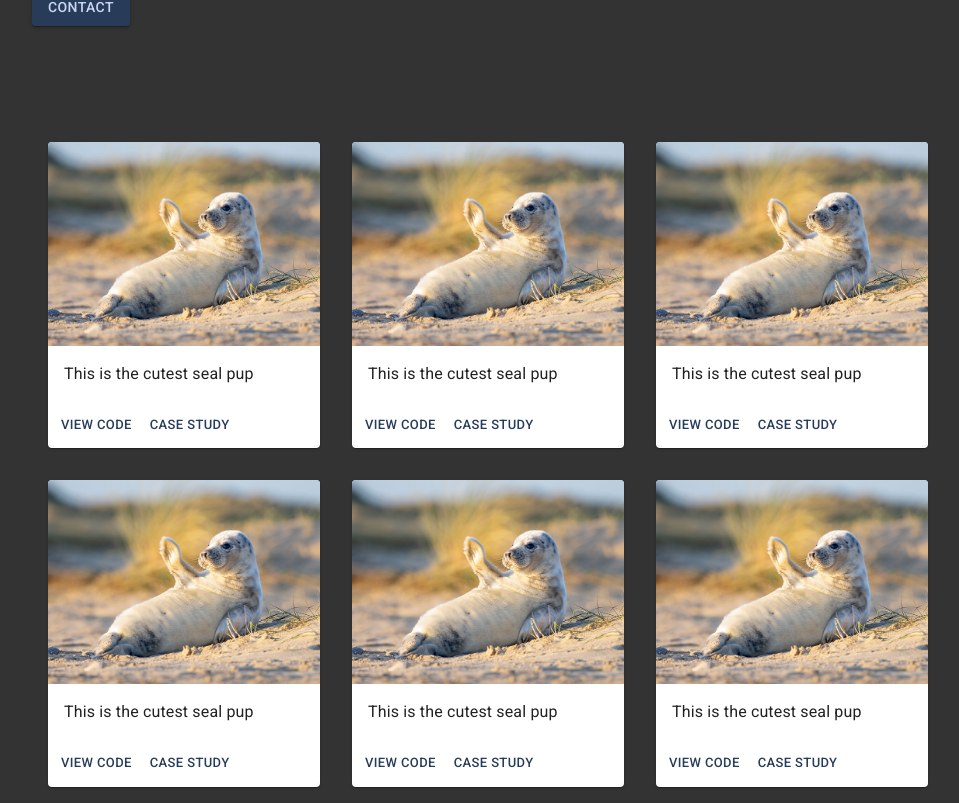
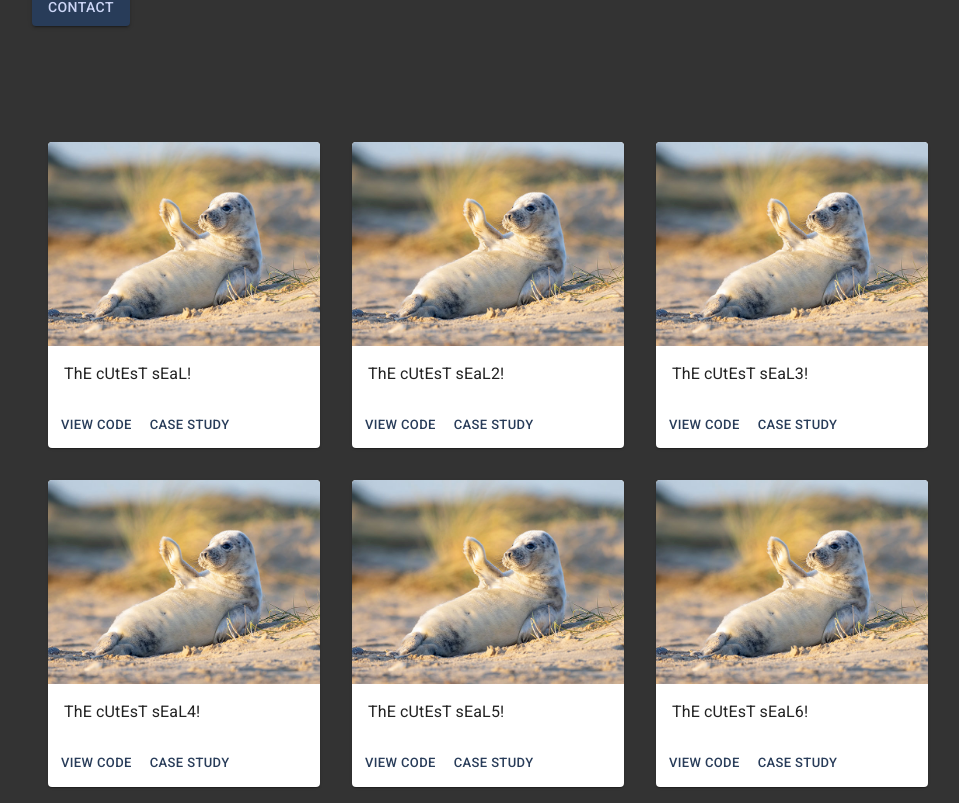
Before and after one commit to Blazekla/portfolio, a React (Create React App) app: page / in a window 1280 px wide. Shown: the part 417-1220 px from the top of the page, without its empty margins (152-1111 px from the left). Built offline with nearby package versions, Linux system fonts and the light colour scheme.

Commit message:
general cleanup and added data file to organize data

```diff
--- a/src/App.js
+++ b/src/App.js
@@ -12,44 +12,10 @@ import Contact from "./components/Contact";
 import Footer from "./components/Footer";
 
 // import theme from "./styles/theme";
-import {
-  createMuiTheme,
-  makeStyles,
-  ThemeProvider
-} from "@material-ui/core/styles";
-
-// const useStyles = makeStyles(theme);
+import { createMuiTheme, ThemeProvider } from "@material-ui/core/styles";
 
 import { useTheme } from "@material-ui/core/styles";
 import { height } from "@material-ui/system";
-
-///Potentially remove the code below////////
-// const useStyles = makeStyles(theme => ({
-//   /* The animation code */
-//   "@keyframes example ": {
-//     from: {
-//       opacity: 0,
-//       top: "50px"
-//     },
-//     to: {
-//       visibility: "visible",
-//       opacity: 1,
-//       top: 0
-//     }
-//   },
-
-//   container: {
-//     visibility: "hidden",
-//     //adding the postion to 'relative' helps to make the shift from bottom up!!
-//     // position: "relative",
-//     animationName: "$example",
-//     animationDuration: "1.5s",
-//     "animation-fill-mode": "forwards",
-//     animationDelay: "1s",
-//     animationTimingFunction: "cubic-bezier(0.645, 0.045, 0.355, 1)"
-//   }
-// }));
-///Potentially remove the code above//////////////////////
 
 const theme = {
   palette: {
@@ -79,18 +45,10 @@ const theme = {
 const theming = createMuiTheme(theme);
 
 function App() {
-  // const classes = useStyles();
-
-  const theme = useTheme();
   return (
     <React.Fragment>
-      <ThemeProvider
-        theme={theming}
-        // style={{ backgroundColor: "#546686" }}//This doesn't work
-      >
-        <CssBaseline
-        // style={{ backgroundColor: "#546686" }} //THis doesn't work
-        />
+      <ThemeProvider theme={theming}>
+        <CssBaseline />
         <div
           style={{
             backgroundColor: "#333",
@@ -98,20 +56,9 @@ function App() {
             flexDirection: "column",
             minHeight: "100vh"
           }}
-
-          // className={classes.container} this one works!
         >
-          {console.log(theming)}
-          {/* <div className={classes.container}> */}
           <MenuAppBar />
-          {/* </div> */}
-          {/* <TestBar /> */}
-          <div
-            className="content"
-
-            //todo:
-            //display as block?
-          >
+          <div className="content">
             <div
               className="mainContent"
               style={{
@@ -123,29 +70,13 @@ function App() {
             >
               <HeroBanner />
               <Container maxWidth="md">
-                <Projects
-
-                //todo:
-                //text-align: center;
-                // max-width: 600px;
-                // padding: 150px 0px;
-                // margin: 0px auto 100px;
-                />
+                <Projects />
               </Container>
-              {/* Add margins during design phase*/}
 
               {/* <About />
               <Contact /> */}
             </div>
-            <Footer
-              id="howdy"
-              //todo:
-              //display:flex
-              //justify content-center
-              //alignt items: center
-              //flex direction: column
-              //padding 15px
-            />
+            <Footer />
           </div>
         </div>
       </ThemeProvider>
--- a/src/components/AppBar.js
+++ b/src/components/AppBar.js
@@ -152,8 +152,7 @@ function MenuAppBar() {
       <MenuItem onClick={handleMenuClose}>My account</MenuItem>
     </Menu>
   );
-  let next = false;
-  console.error(`initial next value: ${next}`);
+
   return (
     <React.Fragment>
       <CSSTransition
--- a/src/components/Footer.js
+++ b/src/components/Footer.js
@@ -36,7 +36,7 @@ function Footer() {
   const classes = useStyles();
   return (
     <React.Fragment>
-      <footer id="footeridinside" className={classes.footer}>
+      <footer id="footer" className={classes.footer}>
         <Typography
           variant="h6"
           align="center"
--- a/src/components/HeroUnit.js
+++ b/src/components/HeroUnit.js
@@ -8,6 +8,8 @@ import makeStyles from "@material-ui/core/styles/makeStyles";
 
 import { CSSTransition } from "react-transition-group";
 import "../styles/projects.css";
+
+import pageData from "./data/pageData";
 
 function HeroUnit() {
   const [isMounted, setIsMounted] = useState(false);
@@ -55,7 +57,7 @@ function HeroUnit() {
                 color: theme.palette.primary.contrastText
               }}
             >
-              Hi, my name is
+              {pageData.hero.title}
             </Typography>
           </CSSTransition>
 
@@ -75,7 +77,7 @@ function HeroUnit() {
                 transitionDelay: "300ms"
               }}
             >
-              Luis Cristo.
+              {pageData.hero.name}
             </Typography>
           </CSSTransition>
 
@@ -92,8 +94,7 @@ function HeroUnit() {
                 transitionDelay: "400ms"
               }}
             >
-              I will help you create professional and beautiful solutions for
-              all your web development needs.
+              {pageData.hero.description}
             </Typography>
           </CSSTransition>
           <Grid
@@ -117,11 +118,7 @@ function HeroUnit() {
                 >
                   {/* div element necessary to apply transition since Button component
                 has existing transition that conflicts */}
-                  <Button
-                    variant="contained"
-                    color="primary"
-                    href="#footeridinside"
-                  >
+                  <Button variant="contained" color="primary" href="#footer">
                     Contact
                   </Button>
                 </div>
--- a/src/components/Projects.js
+++ b/src/components/Projects.js
@@ -7,6 +7,7 @@ import {
   TransitionGroup,
   CSSTransition
 } from "react-transition-group";
+import pageData from "./data/pageData";
 
 const count = [1, 2, 3, 4, 5, 6];
 
@@ -58,11 +59,20 @@ function Projects() {
           }
         }
       >
-        {count.map(id => (
-          <Grid item key={id} xs={12} sm={6} md={4} style={{ padding: "16px" }}>
-            <ContentCard link={"https://github.com/Blazekla"} />
-          </Grid>
-        ))}
+        {pageData.project.map(({ title, code }, id) => {
+          return (
+            <Grid
+              item
+              key={id}
+              xs={12}
+              sm={6}
+              md={4}
+              style={{ padding: "16px" }}
+            >
+              <ContentCard link={code} title={title} />
+            </Grid>
+          );
+        })}
       </Grid>
     </CSSTransition>
     // {/* </Container> */}
--- /dev/null
+++ b/src/components/data/pageData.js
@@ -0,0 +1,42 @@
+const pageData = {
+  hero: {
+    title: "Hi, my name is",
+    name: "Luis Cristo.",
+    description:
+      "I will help you create professional and beautiful solutions for all your web development needs."
+  },
+  project: [
+    {
+      title: "ThE cUtEsT sEaL!",
+      code: "#",
+      caseStudy: "#"
+    },
+    {
+      title: "ThE cUtEsT sEaL2!",
+      code: "#2",
+      caseStudy: "#"
+    },
+    {
+      title: "ThE cUtEsT sEaL3!",
+      code: "#2",
+      caseStudy: "#"
+    },
+    {
+      title: "ThE cUtEsT sEaL4!",
+      code: "#2",
+      caseStudy: "#"
+    },
+    {
+      title: "ThE cUtEsT sEaL5!",
+      code: "#2",
+      caseStudy: "#"
+    },
+    {
+      title: "ThE cUtEsT sEaL6!",
+      code: "#2",
+      caseStudy: "#"
+    }
+  ]
+};
+
+export default pageData;
--- a/src/components/sub_components/Cards.js
+++ b/src/components/sub_components/Cards.js
@@ -14,7 +14,7 @@ import Link from "@material-ui/core/Link";
 // import seal from "./sealpup.jpg";
 const useStyles = makeStyles({
   card: {
-    // maxWidth: 345
+    maxWidth: "345px"
   }
 });
 
@@ -34,21 +34,16 @@ function ContentCard(props) {
           title="Photogenic Seal Pup"
         />
         <CardContent>
-          <Typography>This is the cutest seal pup</Typography>
+          <Typography>{props.title}</Typography>
         </CardContent>
       </CardActionArea>
 
       <CardActions>
         <Button size="small" color="primary">
-          <Link
-            // href="https://github.com/blazekla"
-            href={props.link}
-          >
-            View Code
-          </Link>
+          <Link href={props.link}>View Code</Link>
         </Button>
         <Button size="small" color="primary">
-          Case Study
+          <Link href="#caseStudyYo">Case Study</Link>
         </Button>
       </CardActions>
     </Card>
```
